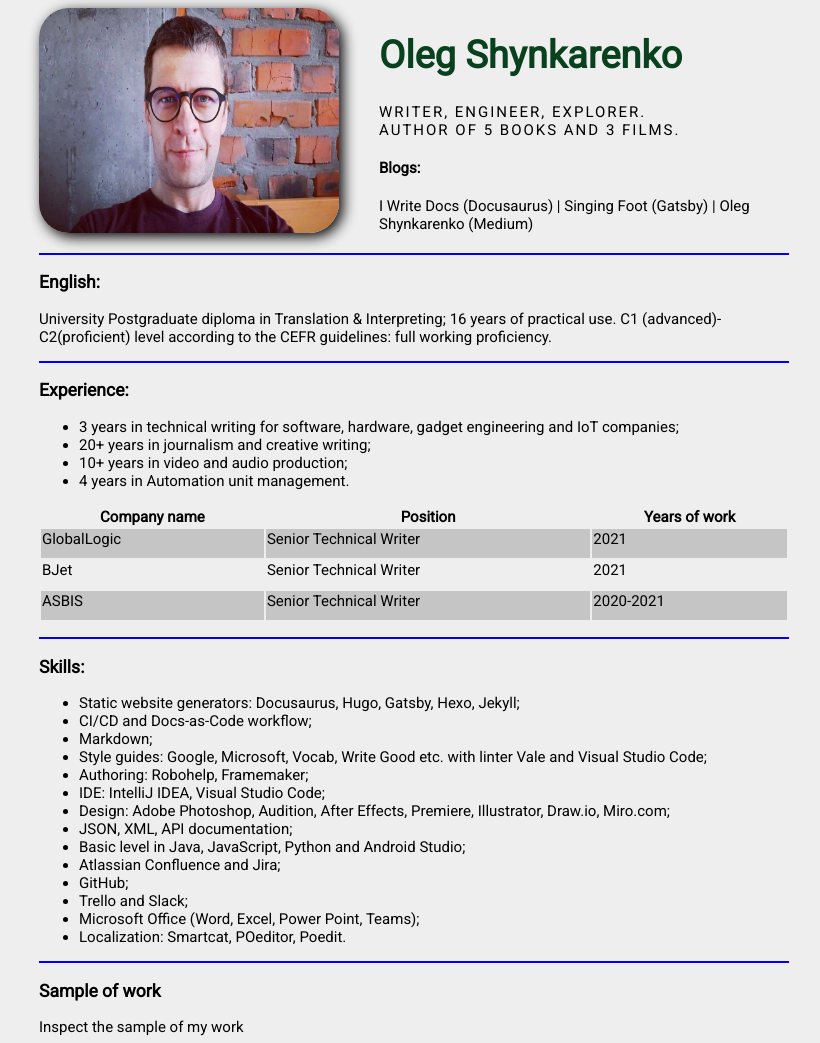
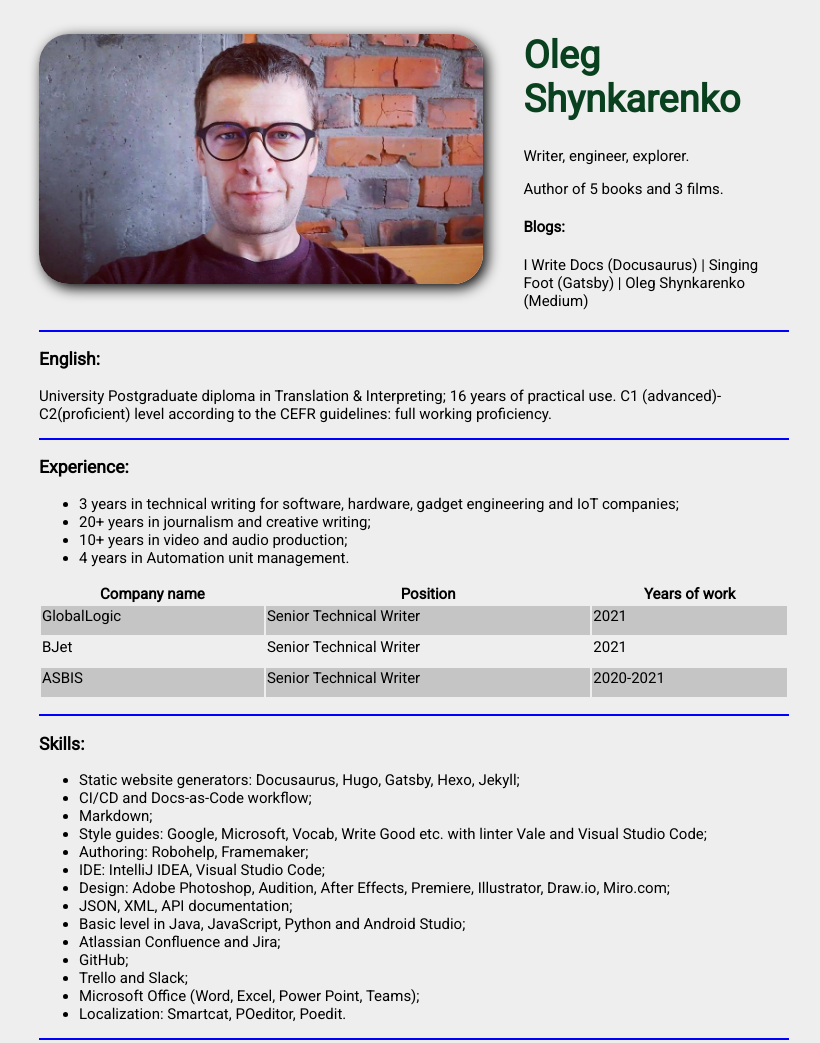
Before and after one commit to SingingFoot/cv, a plain HTML site: page index.html in a window 1280 px wide. Shown: the top 1043 px of the page, without its empty margins (226-1046 px from the left). Drawn offline with Linux system fonts and the light colour scheme.

Commit message:
fixed photo bug

```diff
--- a/styles.css
+++ b/styles.css
@@ -22,19 +22,13 @@ h1 {
     font-weight: 50000;
 }
 .avatar {
-    width: 300px;
+    height: 250px;
+    align-self: center;
     border-radius: 30px;
     box-shadow: 4px 4px 14px rgba(0, 0, 0, 025);
 
 }
-.info p {
-    margin: 0px;
-    /* font-style: italic; */
-    /* font-weight: bold; */
-    text-transform: uppercase;
-    letter-spacing: 2px;
 
-}
 .table {
     width: 100%;
 }
@@ -50,10 +44,12 @@ h1 {
 .info {
     display:flex;
     margin-bottom: 20px;
+
 }
 
 .info-text {
     margin-left: 40px;
+    margin-bottom: 0px;
 }
 
 @media (max-width: 700px) {
```
Also changed, not shown: index.html (+0 -2 lines).
